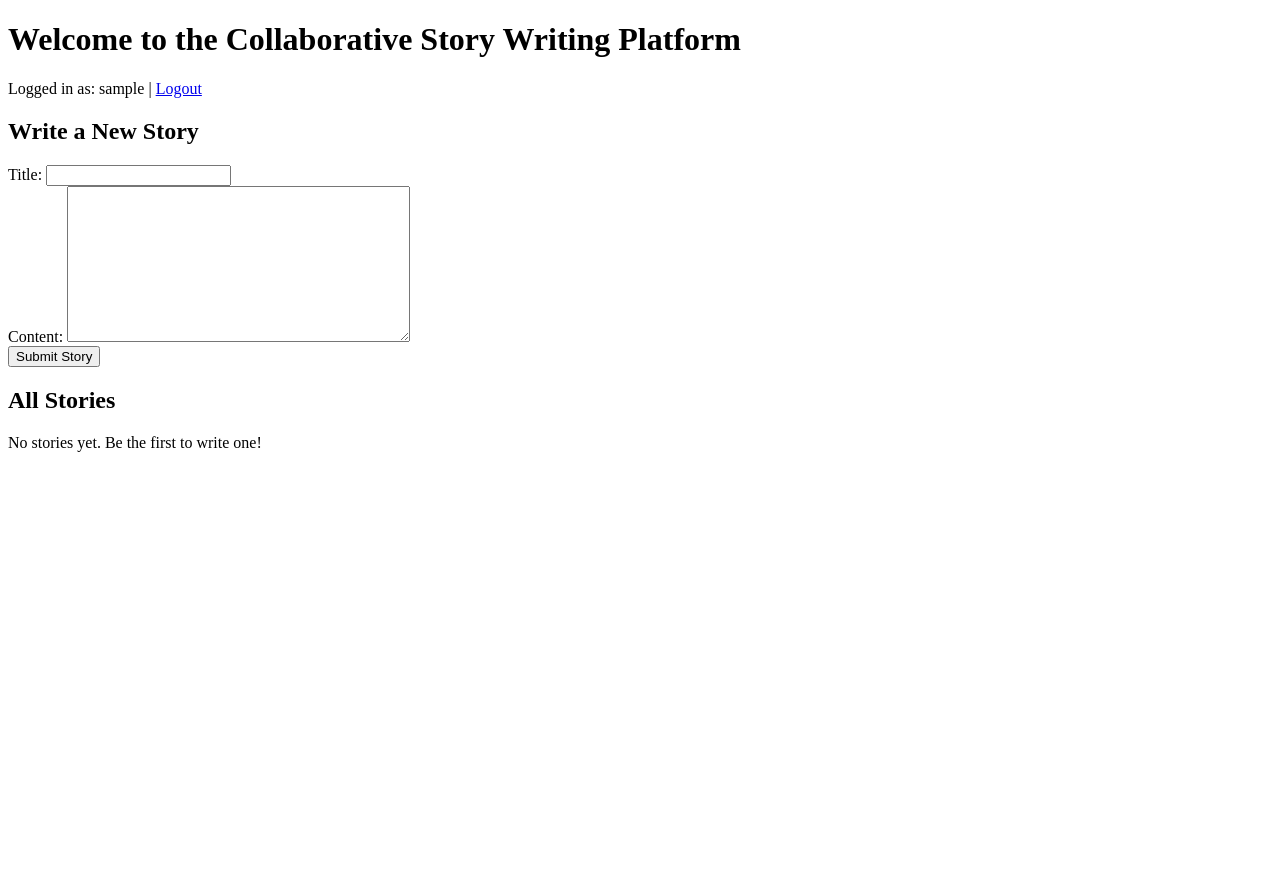
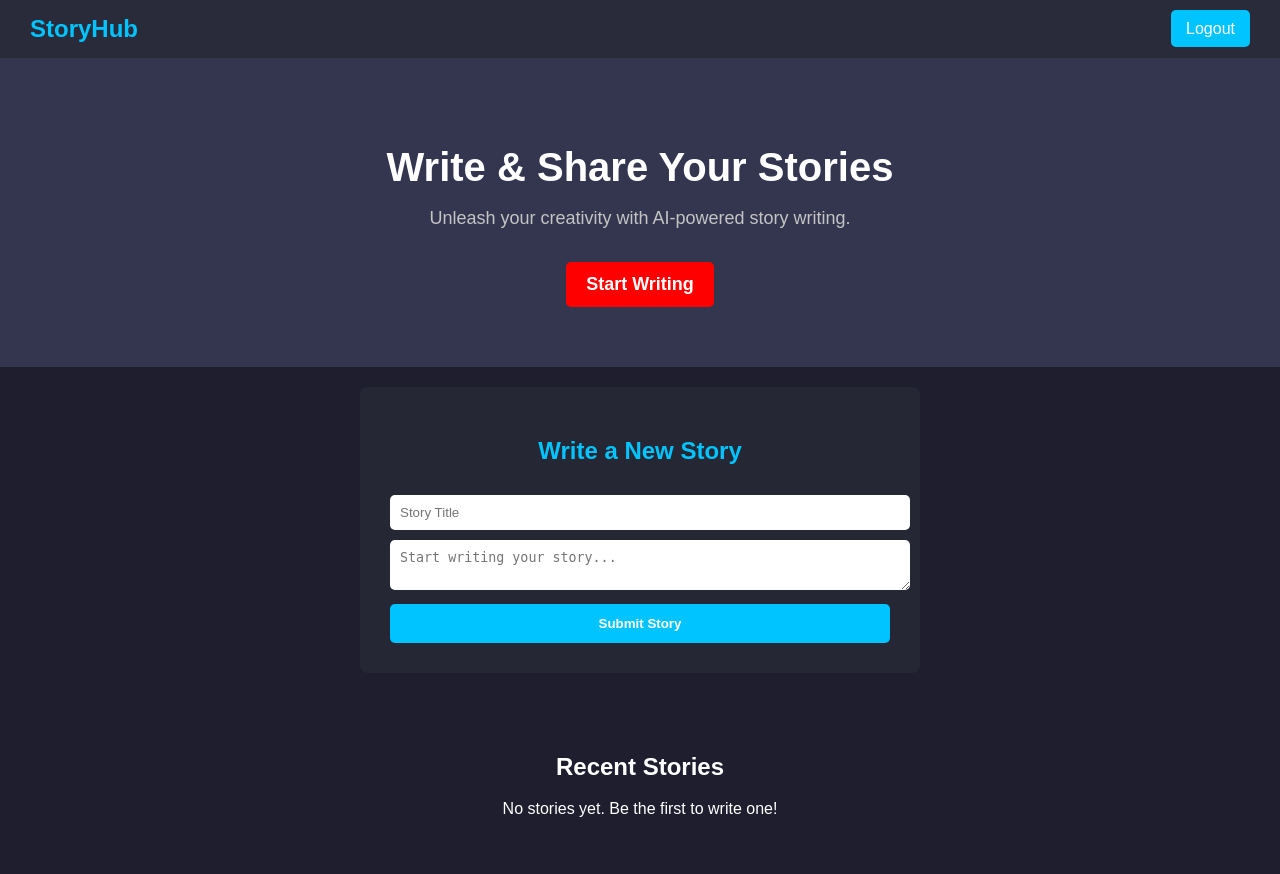
Before and after one commit to harish5556/django-story-platform, a Django app: page /dashboard/ in a window 1280 px wide. Before the commit the page ends 452 px from the top, so only its background shows below. Run offline with Django 4.2, Linux system fonts and the light colour scheme; the visitor is signed in with stand-in values (Sample User, id 1); data that the repository does not hold is empty.

Commit message:
Added some css changes

```diff
--- a/main/templates/dashboard.html
+++ b/main/templates/dashboard.html
@@ -1,41 +1,65 @@
+{% load static %}
 <!DOCTYPE html>
 <html lang="en">
 <head>
     <meta charset="UTF-8">
     <meta name="viewport" content="width=device-width, initial-scale=1.0">
     <title>Story Writing Platform</title>
+    <link rel="stylesheet" href="{% static 'styles.css' %}">
 </head>
 <body>
-    <h1>Welcome to the Collaborative Story Writing Platform</h1>
 
+    <!-- Navbar -->
+    <nav>
+        <div class="logo">Story<span>Hub</span></div>
+        <div class="nav-links">
             {% if user.is_authenticated %}
-        <p>Logged in as: {{ user.username }} | <a href="{% url 'logout' %}">Logout</a></p>
+                <a href="{% url 'logout' %}" class="btn">Logout</a>
+            {% else %}
+                <a href="{% url 'login' %}" class="btn">Login</a>
+            {% endif %}
+        </div>
+    </nav>
 
+    <!-- Hero Section -->
+    <header class="hero">
+        <h1>Write & Share <span>Your Stories</span></h1>
+        <p>Unleash your creativity with AI-powered story writing.</p>
+        <a href="#write" class="cta-btn">Start Writing</a>
+    </header>
+
+    <!-- Story Submission -->
+    <section class="story-form" id="write">
+        {% if user.is_authenticated %}
             <h2>Write a New Story</h2>
             <form method="post">
                 {% csrf_token %}
-            <label>Title:</label> {{ form.title }}<br>
-            <label>Content:</label> {{ form.content }}<br>
+                <input type="text" name="title" placeholder="Story Title" required>
+                <textarea name="content" placeholder="Start writing your story..." required></textarea>
                 <button type="submit">Submit Story</button>
             </form>
         {% else %}
-        <p><a href="{% url 'login' %}">Login</a> to write a story.</p>
+            <p><a href="{% url 'login' %}" class="btn">Login</a> to write a story.</p>
         {% endif %}
+    </section>
 
-    <h2>All Stories</h2>
+    <!-- Display Stories -->
+    <section class="stories">
+        <h2>Recent Stories</h2>
         {% if stories %}
-        <ul>
+            <div class="story-container">
                 {% for story in stories %}
-                <li>
+                    <div class="story-card">
                         <h3>{{ story.title }}</h3>
-                    <p>{{ story.content|truncatewords:50 }}</p>
-                    <p><strong>By:</strong> {{ story.user.username }}</p>
-                    <hr>
-                </li>
+                        <p>{{ story.content|truncatewords:30 }}</p>
+                        <span>By: {{ story.user.username }}</span>
+                    </div>
                 {% endfor %}
-        </ul>
+            </div>
         {% else %}
             <p>No stories yet. Be the first to write one!</p>
         {% endif %}
+    </section>
+
 </body>
 </html>
--- a/main/urls.py
+++ b/main/urls.py
@@ -8,6 +8,7 @@ urlpatterns = [
     path("", homepage, name="homepage"),
     path('send_otp/', send_otp, name='send_otp'),
     path('accounts/login/', send_otp, name='send_otp'),
+    path('login/', send_otp, name='send_otp'),
     path('verify/', verify_otp, name='verify_otp'),
     path('dashboard/', dashboard, name='dashboard'),
     path('logout/', logout_user, name='logout'),
--- /dev/null
+++ b/requirements.txt
@@ -0,0 +1 @@
+Django==4.2.20
--- /dev/null
+++ b/static/styles.css
@@ -0,0 +1,133 @@
+/* General Styling */
+body {
+    font-family: 'Arial', sans-serif;
+    margin: 0;
+    padding: 0;
+    background-color: #1e1e2e;
+    color: white;
+    text-align: center;
+}
+
+/* Navbar */
+nav {
+    display: flex;
+    justify-content: space-between;
+    align-items: center;
+    background: #292b3a;
+    padding: 15px 30px;
+}
+
+.logo {
+    font-size: 24px;
+    font-weight: bold;
+    color: #00c4ff;
+}
+
+.nav-links .btn {
+    background: #00c4ff;
+    padding: 10px 15px;
+    color: white;
+    text-decoration: none;
+    border-radius: 5px;
+}
+
+/* Hero Section */
+.hero {
+    padding: 60px 20px;
+    background: #343650;
+}
+
+.hero h1 {
+    font-size: 40px;
+    margin-bottom: 10px;
+}
+
+.hero p {
+    font-size: 18px;
+    color: #c4c4c4;
+}
+
+/* Story Form */
+.story-form {
+    background: #252735;
+    padding: 30px;
+    margin: 20px auto;
+    max-width: 500px;
+    border-radius: 8px;
+}
+
+.story-form h2 {
+    color: #00c4ff;
+}
+
+.story-form input, .story-form textarea {
+    width: 100%;
+    margin-top: 10px;
+    padding: 10px;
+    border-radius: 5px;
+    border: none;
+}
+
+.story-form button {
+    background: #00c4ff;
+    padding: 12px;
+    width: 100%;
+    border: none;
+    margin-top: 10px;
+    color: white;
+    font-weight: bold;
+    cursor: pointer;
+    border-radius: 5px;
+}
+
+/* Stories Section */
+.stories {
+    padding: 40px;
+}
+
+.story-container {
+    display: flex;
+    flex-wrap: wrap;
+    gap: 20px;
+    justify-content: center;
+}
+
+.story-card {
+    background: #2e3045;
+    padding: 20px;
+    width: 300px;
+    border-radius: 8px;
+    text-align: left;
+}
+
+.story-card h3 {
+    color: #00c4ff;
+}
+
+.story-card p {
+    font-size: 14px;
+    color: #c4c4c4;
+}
+
+.story-card span {
+    font-size: 12px;
+    color: #888;
+}
+
+.cta-btn {
+    display: inline-block;
+    margin-top: 15px;
+    padding: 12px 20px;
+    background: red;  /* Changed to red */
+    color: white;
+    font-size: 18px;
+    font-weight: bold;
+    border-radius: 5px;
+    text-decoration: none;
+    transition: 0.3s;
+}
+
+.cta-btn:hover {
+    background: darkred;  /* Darker red on hover */
+    color: white;
+}
```
Also changed, not shown: mystory/settings.py (+7 -1 lines). Lines whose indentation alone changed are shown as unchanged.
